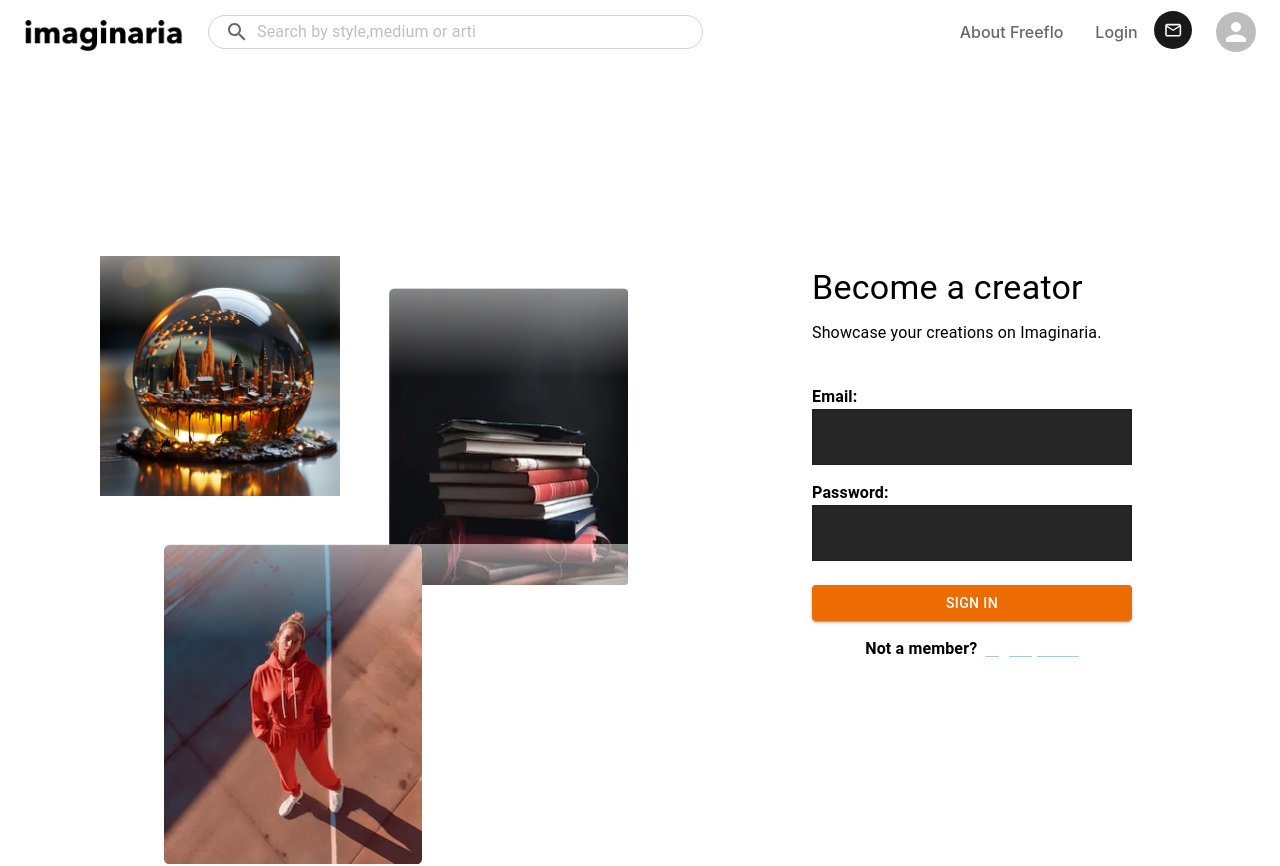
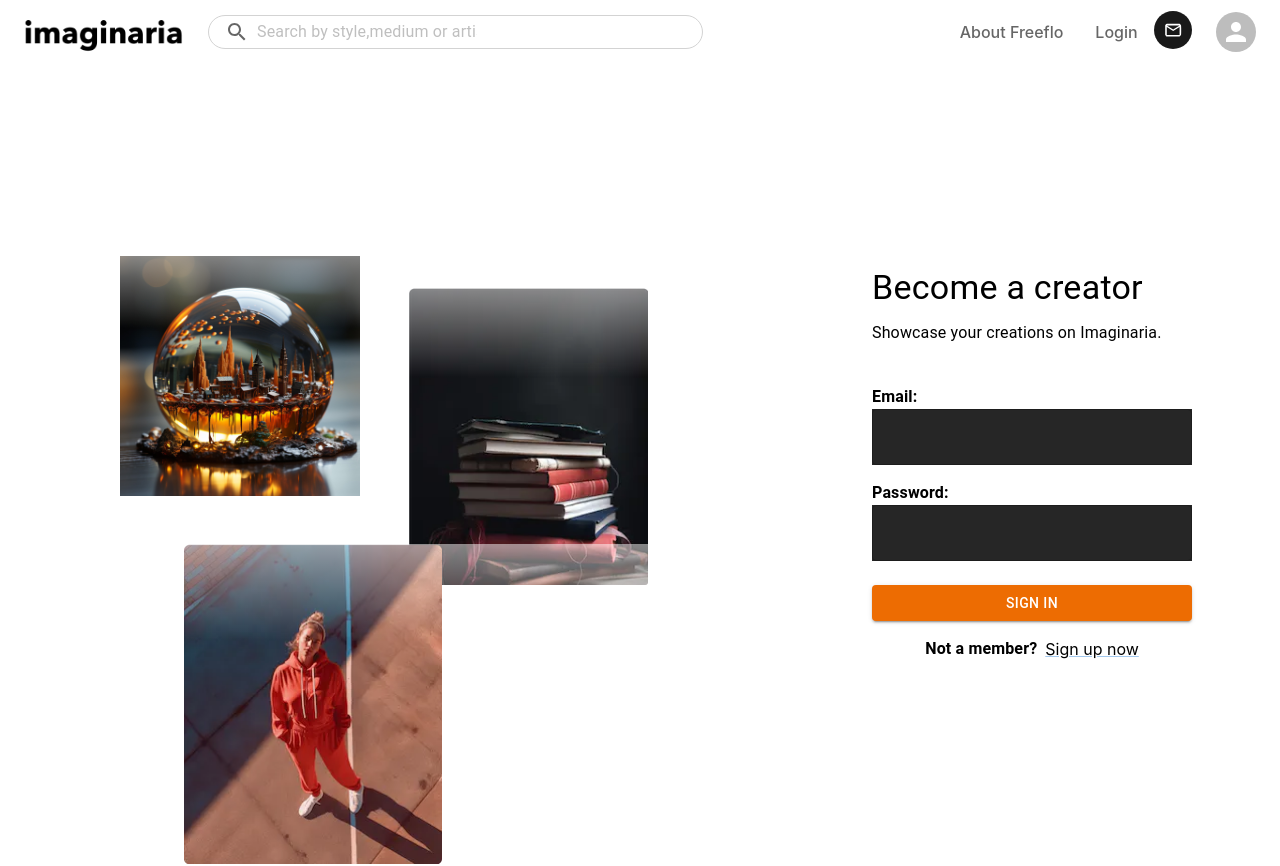
Before and after one commit to TsvetomirMichov/imagininaria, a React (Vite) app: page /becomeACreator in a window 1280 px wide. Shown: the top 866 px of the page. Built offline with nearby package versions, Linux system fonts and the light colour scheme.

Commit message:
Update Login.jsx

```diff
--- a/src/pages/Login/Login.jsx
+++ b/src/pages/Login/Login.jsx
@@ -30,7 +30,7 @@ const LoginPage = () => {
   };
 
   return (
-    <Box display="flex"  alignItems="center" mr={10} >
+    <Box display="flex"  alignItems="center"  >
       <form onSubmit={handleSubmit} style={{ maxWidth: '400px', width: '100%', padding: '16px' }}>
         <Typography variant="h4" align='left' gutterBottom>
         Become a creator
@@ -48,6 +48,9 @@ const LoginPage = () => {
             value={email}
             onChange={(e) => setEmail(e.target.value)}
             style={{ backgroundColor: '#262626',minWidth:'20em' }}
+            inputProps={{
+              style: { color: 'white' },
+            }}
           />
         </div>
         <div style={{ marginBottom: '1.5em', }}>
@@ -61,6 +64,10 @@ const LoginPage = () => {
             onChange={(e) => setPassword(e.target.value)}
             variant="outlined"
             style={{ backgroundColor: '#262626' }}
+            inputProps={{
+              style: { color: 'white' },
+            }}
+
           />
         </div>
         <Button variant="contained" color="warning" type="submit" fullWidth>
@@ -71,7 +78,7 @@ const LoginPage = () => {
             Not a member?
           </Typography>
           <MuiLink sx={{
-            color:'white',
+            color:'black',
           }}  href="/signup">Sign up now</MuiLink>
         </div>
       </form>
```
